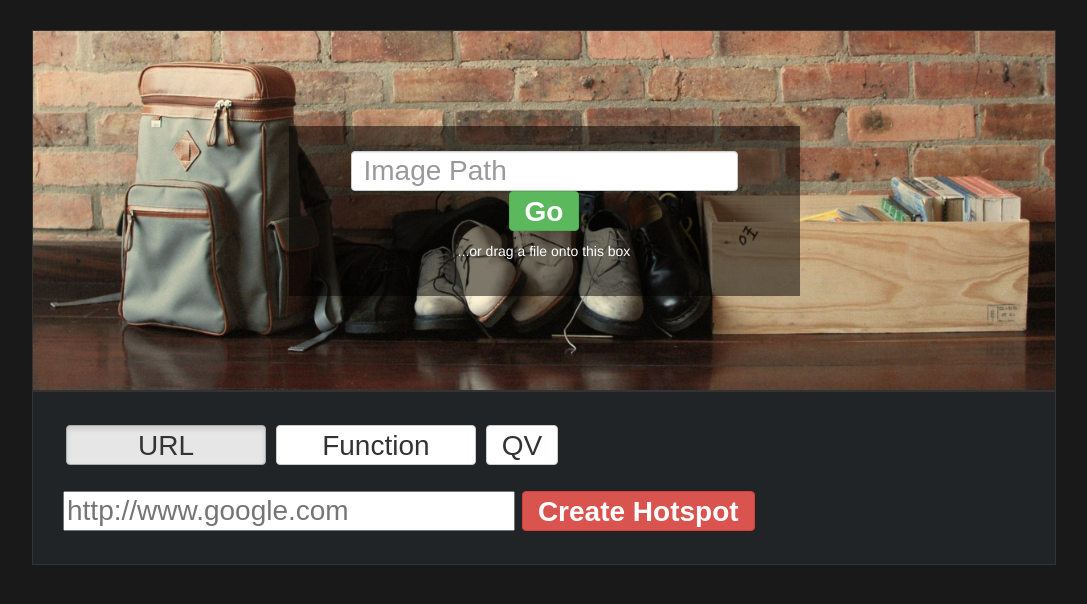
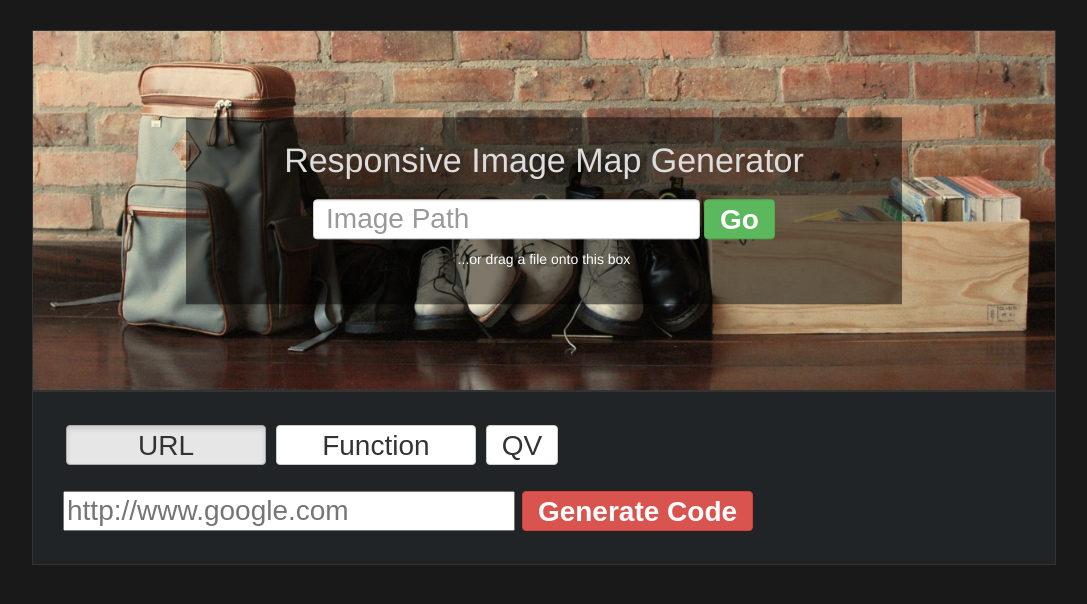
Before and after one commit to 12oss/linkresponsively, a website: page docs/index.html in a window 1280 px wide. Shown: the whole page, without its empty margins (96-1183 px from the left). Drawn offline with nearby package versions, Linux system fonts and the light colour scheme.

Commit message:
Meta Updates - retesting favicon
Favicon was not working on github page. And once again re-addressed
meta for so - this meant adding an h1 tag on page, and staying it.

```diff
--- a/docs/global/css/style.css
+++ b/docs/global/css/style.css
@@ -61,12 +61,18 @@ xmp {
 }
 
 #rim-img-load {
-	left: 25%;
 	position: relative;
-	width: 50%;
+	width: 70%;
 	background-color: rgba(0, 0, 0, .5);
 	padding: 25px;
 	color: white;
+	margin: auto !important;
+}
+
+#rim-img-load h1 {
+	color: #dddddd;
+	font-size: 3.4rem;
+	padding-bottom: 20px;
 }
 
 .drop-hover {
--- a/docs/index.html
+++ b/docs/index.html
@@ -2,12 +2,12 @@
 <html>
 
 <head>
-	<title>Create Responsive Image Maps with Any Image</title>
+	<title>Responsive Image Map Generator</title>
 	<!--Created by Ben Hendricks 2013 & remastered in 2016 by Ross Harried, Cory Mandt & Alex Wahlberg -->
-	<meta name="description" content="Create your own responsive image maps with this Responsive image map tool. Drag out hotspots on image, input a link & generate the responsive html code." />
+	<meta name="description" content="Responsive image map generator that creates responsive image maps that dynamically resize with your browser. Drag & drop your image. Generate your code." />
 	<script src="//ajax.googleapis.com/ajax/libs/jquery/1.10.2/jquery.min.js"></script>
 	<!-- FAVICONS-->
-	<!-- generated from : -->
+	<!-- generated from : http://www.favicon-generator.org/-->
 	<link rel="apple-touch-icon" sizes="57x57" href="/global/css/images/favicon/apple-icon-57x57.png">
 	<link rel="apple-touch-icon" sizes="60x60" href="/global/css/images/favicon/apple-icon-60x60.png">
 	<link rel="apple-touch-icon" sizes="72x72" href="/global/css/images/favicon/apple-icon-72x72.png">
@@ -38,6 +38,7 @@
 				<img src="img/placeholder.jpg" width="100%" style="position:relative;">
 				<div class="center-all">
 					<div id="rim-img-load">
+						<h1>Responsive Image Map Generator</h1>
 						<form class="form-inline" role="form" onsubmit="return false;">
 							<div class="form-group">
 								<input type="text" class="form-control link-url" placeholder="Image Path">
@@ -51,6 +52,7 @@
 				</div>
 			</div>
 			<div id="hotspotOptions" class="col-xs-12">
+				<div class="clearfix"></div>
 				<a class="btn linkType btn-default active">URL</a>
 				<a class="btn linkType btn-default">Function</a>
 				<!--<a class="btn btn-default ie">IE8</a>-->
@@ -62,7 +64,7 @@
 						<input type="text" name="url" class="input-field" placeholder="http://www.google.com">
 					</div>
 					<div class="form-group">
-						<a class="btn btn-danger" onclick="convertResponsive()"><strong>Create Hotspot</strong></a>
+						<a class="btn btn-danger" onclick="convertResponsive()"><strong>Generate Code</strong></a>
 					</div>
 				</form>
 			</div>
```
Also changed, not shown: docs/favicon.ico (added), docs/global/build/css/linkresponsibly.css, docs/global/build/css/min/linkresponsibly.min.css.
